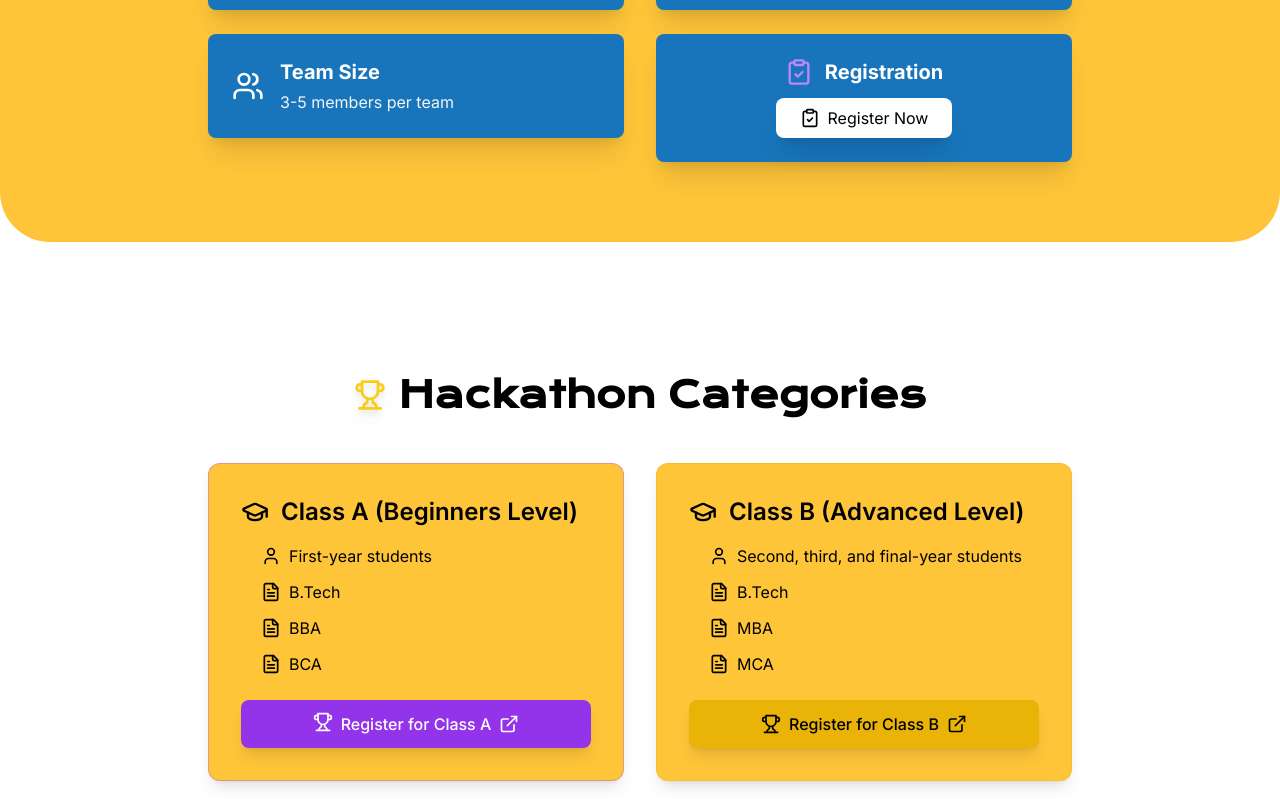
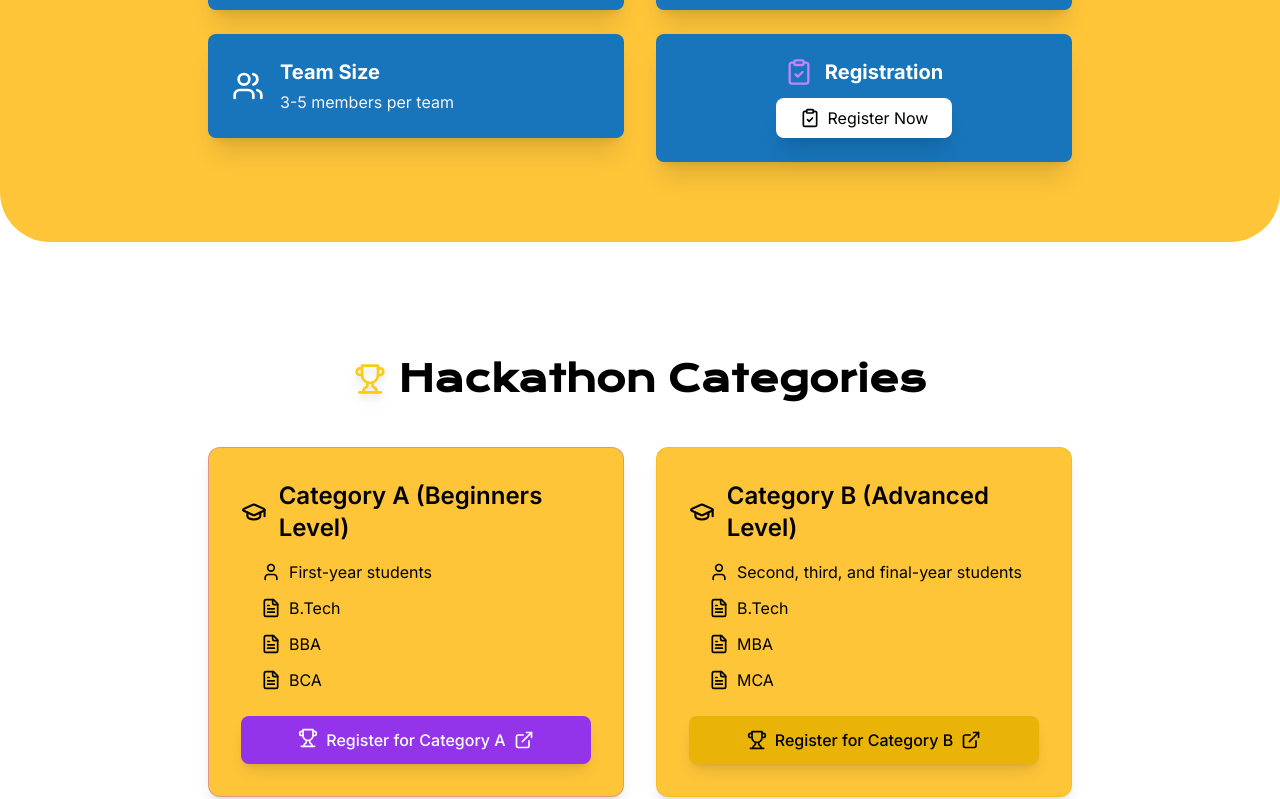
Before and after one commit to Astrobot-me/rit-a-thon25, a React (Vite) app: page / in a window 1280 px wide. Shown: the part 1998-2797 px from the top of the page. Built offline with nearby package versions, Linux system fonts and the light colour scheme.

Commit message:
few Links Updated; Class to Category Label Updated

```diff
--- a/src/components/Category.tsx
+++ b/src/components/Category.tsx
@@ -17,7 +17,7 @@ const Categories: React.FC = () => {
           <div className="bg-pamplet p-8 rounded-xl backdrop-blur-md border border-purple-500/40 shadow-lg transition-all hover:scale-105">
             <h3 className="text-2xl font-semibold mb-4 flex items-center gap-3 text-black">
               <GraduationCap className=" w-7 h-7" />
-              Class A (Beginners Level)
+              Category A (Beginners Level)
             </h3>
             <ul className="space-y-3 text-black font-inter ml-5">
               <li className="flex items-center gap-2">
@@ -38,7 +38,7 @@ const Categories: React.FC = () => {
                 href="#"
                 className="py-3 px-6 bg-purple-600 hover:bg-purple-700 rounded-lg transition-all shadow-lg flex justify-center gap-2 text-white font-medium"
               >
-                <Trophy className="w-5 h-5" /> Register for Class A
+                <Trophy className="w-5 h-5" /> Register for Category A
                 <ExternalLink width={20}/>
               </a>
             </div>
@@ -48,7 +48,7 @@ const Categories: React.FC = () => {
           <div className="bg-pamplet  p-8 rounded-xl backdrop-blur-md border border-yellow-500/40 shadow-lg transition-all hover:scale-105">
             <h3 className="text-2xl font-semibold mb-4 flex items-center gap-3 text-black">
               <GraduationCap className="w-7 h-7" />
-              Class B (Advanced Level)
+              Category B (Advanced Level)
             </h3>
             <ul className="space-y-3 text-black ml-5 ">
               <li className="flex items-center  gap-2">
@@ -66,10 +66,11 @@ const Categories: React.FC = () => {
             </ul>
             <div className="mt-6">
               <a
-                href="#"
+                href="https://docs.google.com/forms/d/11PSHPYg96NbF7fCgEr8cUq5D2lSBbL4BO7XxJeWuTIs/viewform?edit_requested=true&pli=1"
                 className="py-3 px-6 bg-yellow-500 hover:bg-yellow-600 rounded-lg transition-all shadow-lg flex items-center justify-center gap-2 text-black font-medium"
+                target="_blank"
               >
-                <Trophy className="w-5 h-5" /> Register for Class B <ExternalLink width={20} />
+                <Trophy className="w-5 h-5" /> Register for Category B <ExternalLink width={20} />
               </a>
             </div>
           </div>
--- a/src/components/Navbar.tsx
+++ b/src/components/Navbar.tsx
@@ -12,8 +12,9 @@ const Navbar: React.FC<NavbarProps> = ({ isMenuOpen, setIsMenuOpen }) => {
     { label: 'About', href: '#about' },
     { label: 'Details', href: '#details' },
     { label: 'Categories', href: '#categories' },
-    { label: 'Prizes', href: '#prizes' },
+    // { label: 'Prizes', href: '#prizes' },
     { label: 'Rules', href: '#rules' },
+    { label: 'Our Team', href: '#coordinators' },
     { label: 'Contact', href: '#contact' },
   ];
 
@@ -37,7 +38,7 @@ const Navbar: React.FC<NavbarProps> = ({ isMenuOpen, setIsMenuOpen }) => {
               </a>
             ))}
             <a
-              href="#register"
+              href="#categories"
               className="px-4 py-2 bg-peek font-Krona text-sm hover:bg-white hover:text-black rounded-lg transition-colors "
             >
               Register Now
```
